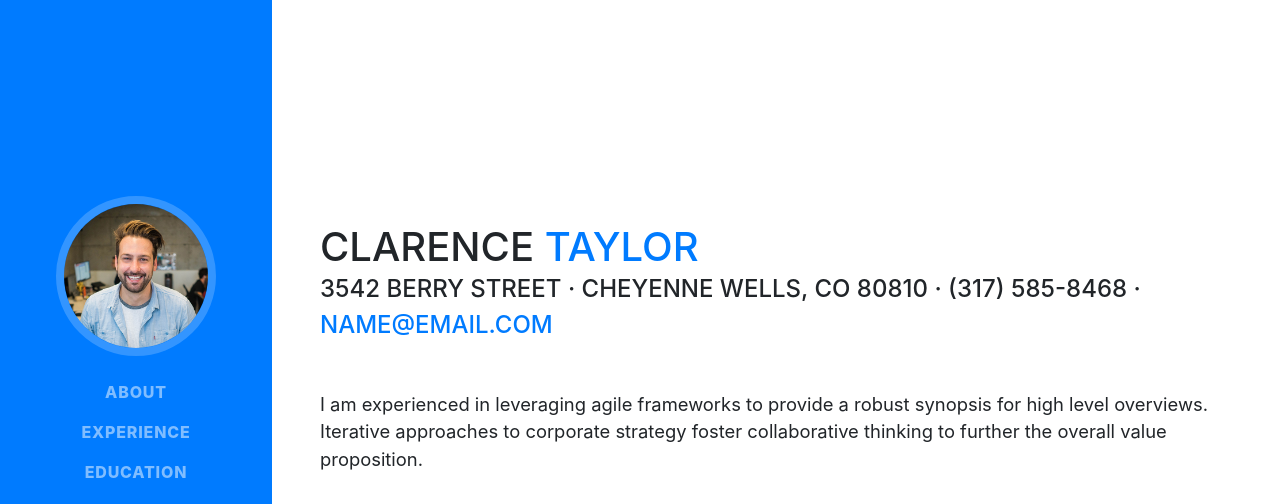
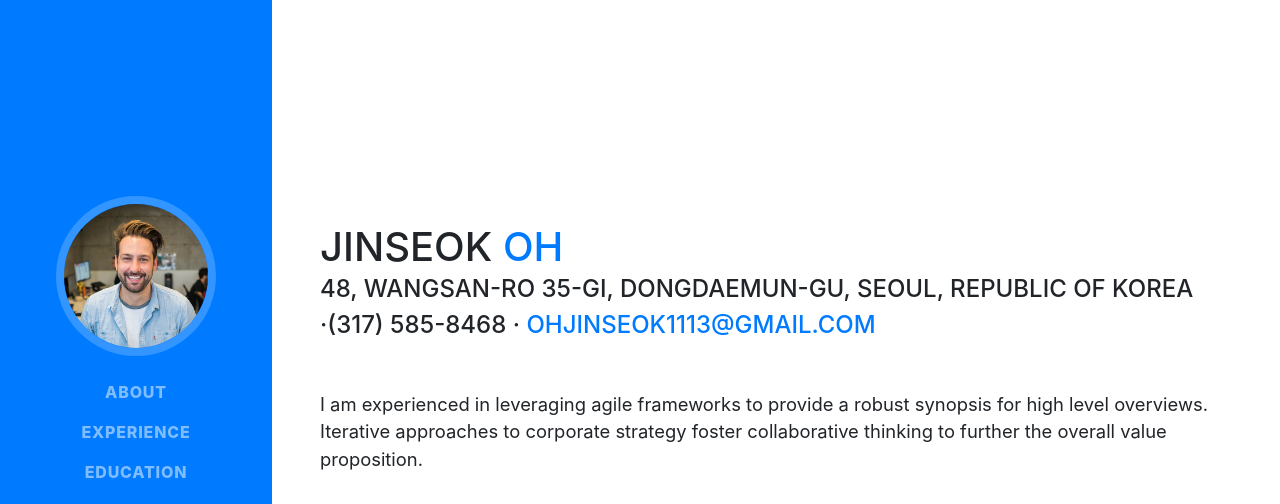
Before and after one commit to ohjinseok/ohjinseok, a website with bundled scripts: page index.html in a window 1280 px wide. Shown: the top 504 px of the page. Built offline with nearby package versions, Linux system fonts and the light colour scheme; a web font is replaced by a local one.

Commit message:
profile renew

```diff
--- a/index.html
+++ b/index.html
@@ -63,11 +63,11 @@
 
       <section class="resume-section p-3 p-lg-5 d-flex d-column" id="about">
         <div class="my-auto">
-          <h1 class="mb-0">Clarence
-            <span class="text-primary">Taylor</span>
+          <h1 class="mb-0">JINSEOK
+            <span class="text-primary">OH</span>
           </h1>
-          <div class="subheading mb-5">3542 Berry Street · Cheyenne Wells, CO 80810 · (317) 585-8468 ·
-            <a href="mailto:name@email.com">name@email.com</a>
+          <div class="subheading mb-5">48, Wangsan-ro 35-gi, Dongdaemun-gu, Seoul, Republic of Korea ·(317) 585-8468 ·
+            <a href="mailto:name@email.com">ohjinseok1113@gmail.com</a>
           </div>
           <p class="lead mb-5">I am experienced in leveraging agile frameworks to provide a robust synopsis for high level overviews. Iterative approaches to corporate strategy foster collaborative thinking to further the overall value proposition.</p>
           <div class="social-icons">
```
